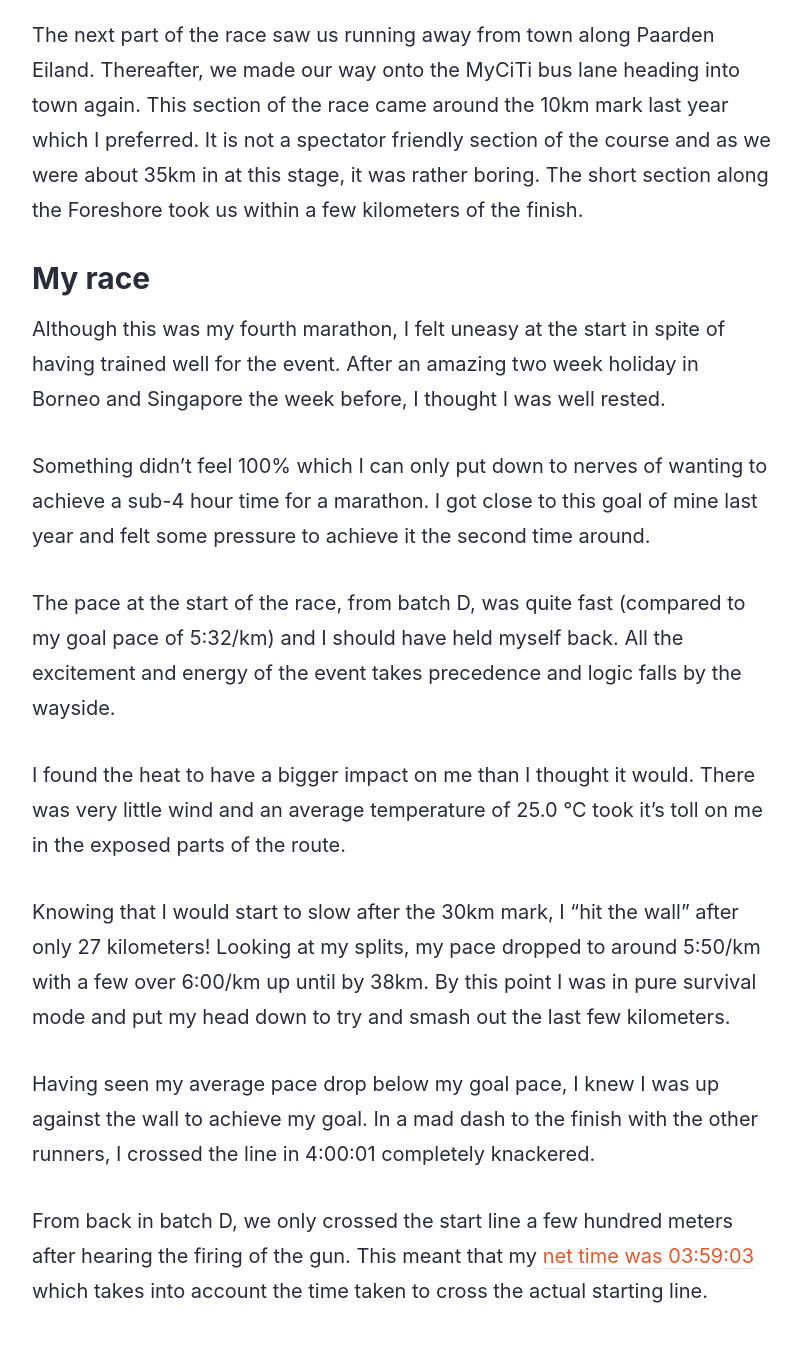
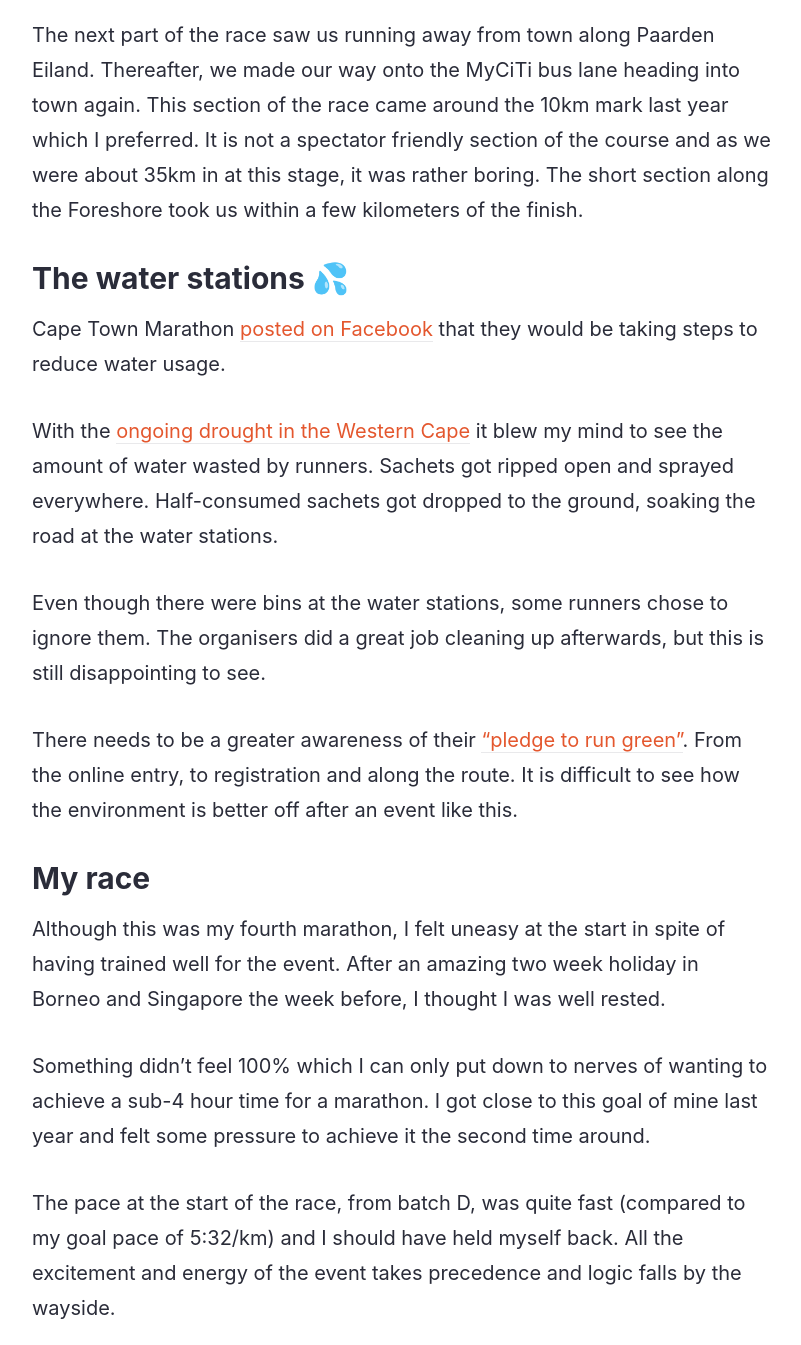
Before and after one commit to michaelthorne/michaelthorne.github.io, a Jekyll site: the page built from _posts/2017-09-20-2017-sanlam-cape-town-marathon-review.md, in a window 1280 px wide and 1400 px high, scrolled down 1830 px, cut to the strip 0-1345 px from the top of the window. Shown: the whole strip, without its empty margins (238-1039 px from the left). Built offline with Jekyll 4.4.1, drawn with Linux system fonts in a browser that asks for light colours; some web fonts are replaced; comment, search, counter and statistics services are not loaded.

Commit message:
✍ Sanlam Cape Town Marathon

```diff
--- a/_posts/2017-09-20-2017-sanlam-cape-town-marathon-review.md
+++ b/_posts/2017-09-20-2017-sanlam-cape-town-marathon-review.md
@@ -48,6 +48,24 @@
 It is not a spectator friendly section of the course and as we were about 35km
 in at this stage, it was rather boring. The short section along the Foreshore
 took us within a few kilometers of the finish.
+
+### The water stations 💦
+
+Cape Town Marathon [posted on Facebook](https://www.facebook.com/CTMarathon/photos/a.114493918653400.11271.100162726753186/1013491518753631/?type=3&theater)
+that they would be taking steps to reduce water usage.
+
+With the [ongoing drought in the Western Cape](https://www.westerncape.gov.za/general-publication/latest-western-cape-dam-levels)
+it blew my mind to see the amount of water wasted by runners. Sachets got ripped
+open and sprayed everywhere. Half-consumed sachets got dropped to the ground,
+soaking the road at the water stations.
+
+Even though there were bins at the water stations, some runners chose to ignore
+them. The organisers did a great job cleaning up afterwards, but this is still
+disappointing to see.
+
+There needs to be a greater awareness of their [“pledge to run green”](http://www.capetownmarathon.com/take-the-pledge-to-run-green/).
+From the online entry, to registration and along the route. It is difficult to
+see how the environment is better off after an event like this.
 
 ### My race
 
```
